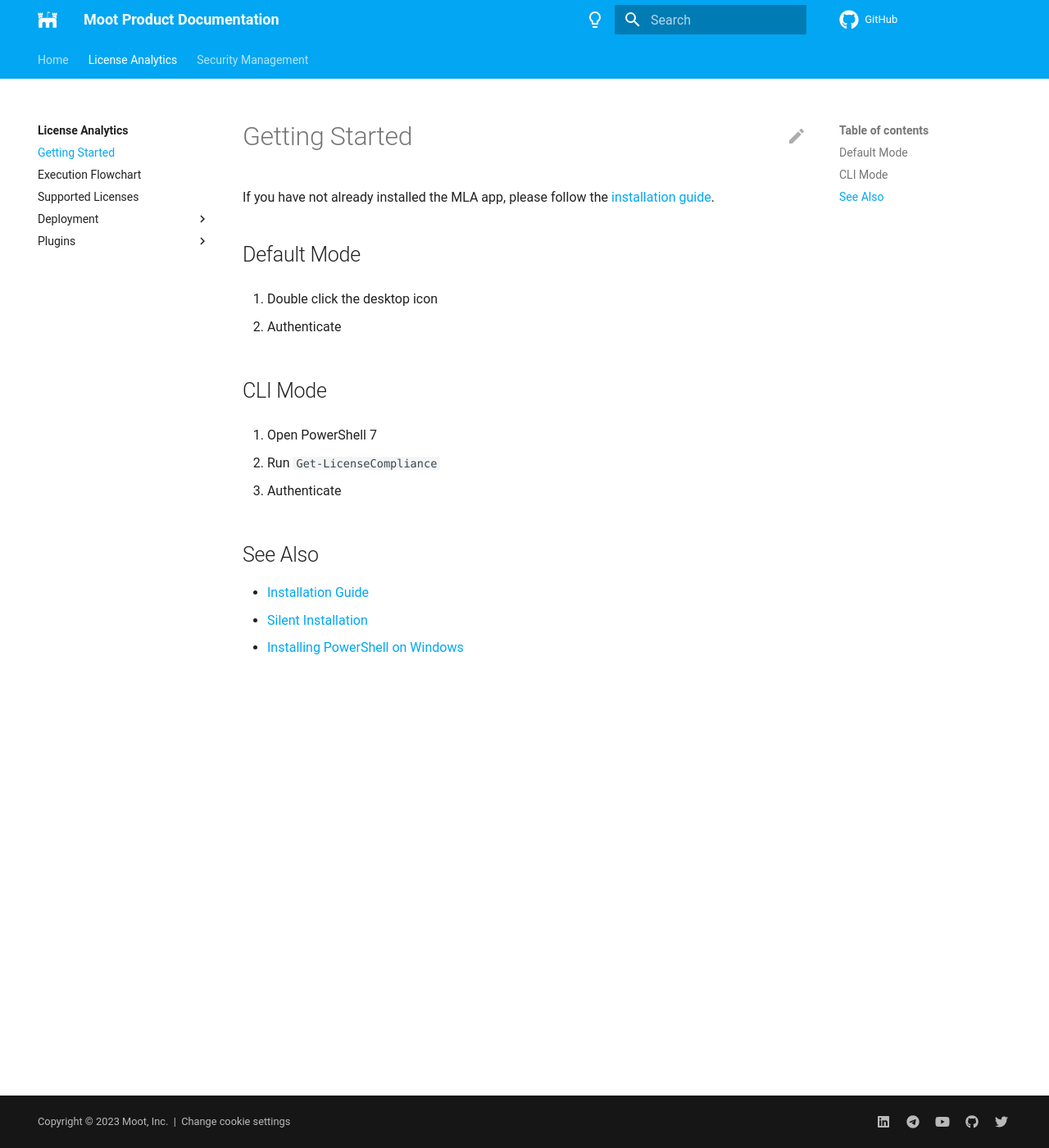
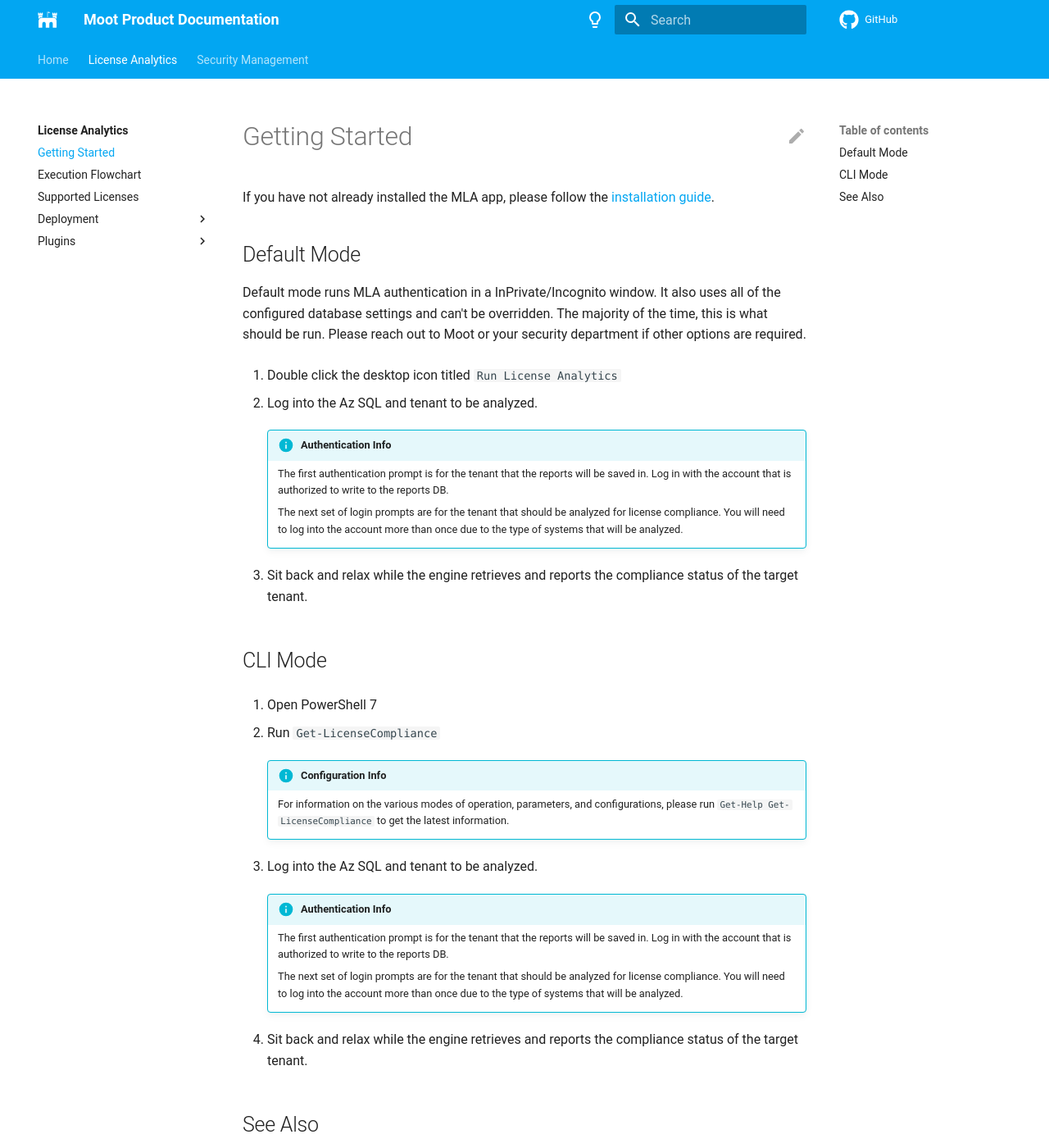
Before and after one commit to Software-Hardware-Integration-Lab/Documentation, an MkDocs documentation site: the page built from docs/License-Analytics/Getting-Started.md, in a window 1280 px wide and 1400 px high. Shown: the whole window at 82% size. Built offline with MkDocs 1.6.1 and Material for MkDocs 9.7.7, drawn with Linux system fonts in a browser that asks for light colours; comment, search, counter and statistics services are not loaded.

Commit message:
Finish Getting Started Guide

```diff
--- a/docs/License-Analytics/Getting-Started.md
+++ b/docs/License-Analytics/Getting-Started.md
@@ -4,9 +4,22 @@ If you have not already installed the MLA app, please follow the [installation g
 
 ## Default Mode
 
-1. Double click the desktop icon
+Default mode runs MLA authentication in a InPrivate/Incognito window.
+It also uses all of the configured database settings and can't be overridden.
+The majority of the time, this is what should be run. Please reach out to Moot or your security department if other options are required.
 
-2. Authenticate
+1. Double click the desktop icon titled `Run License Analytics`
+
+2. Log into the Az SQL and tenant to be analyzed.
+
+    !!! info "Authentication Info"
+        The first authentication prompt is for the tenant that the reports will be saved in.
+        Log in with the account that is authorized to write to the reports DB.
+
+        The next set of login prompts are for the tenant that should be analyzed for license compliance.
+        You will need to log into the account more than once due to the type of systems that will be analyzed.
+
+3. Sit back and relax while the engine retrieves and reports the compliance status of the target tenant.
 
 ## CLI Mode
 
@@ -14,7 +27,19 @@ If you have not already installed the MLA app, please follow the [installation g
 
 2. Run `Get-LicenseCompliance`
 
-3. Authenticate
+    !!! info "Configuration Info"
+        For information on the various modes of operation, parameters, and configurations, please run `Get-Help Get-LicenseCompliance` to get the latest information.
+
+3. Log into the Az SQL and tenant to be analyzed.
+
+    !!! info "Authentication Info"
+        The first authentication prompt is for the tenant that the reports will be saved in.
+        Log in with the account that is authorized to write to the reports DB.
+
+        The next set of login prompts are for the tenant that should be analyzed for license compliance.
+        You will need to log into the account more than once due to the type of systems that will be analyzed.
+
+4. Sit back and relax while the engine retrieves and reports the compliance status of the target tenant.
 
 ## See Also
 
```
